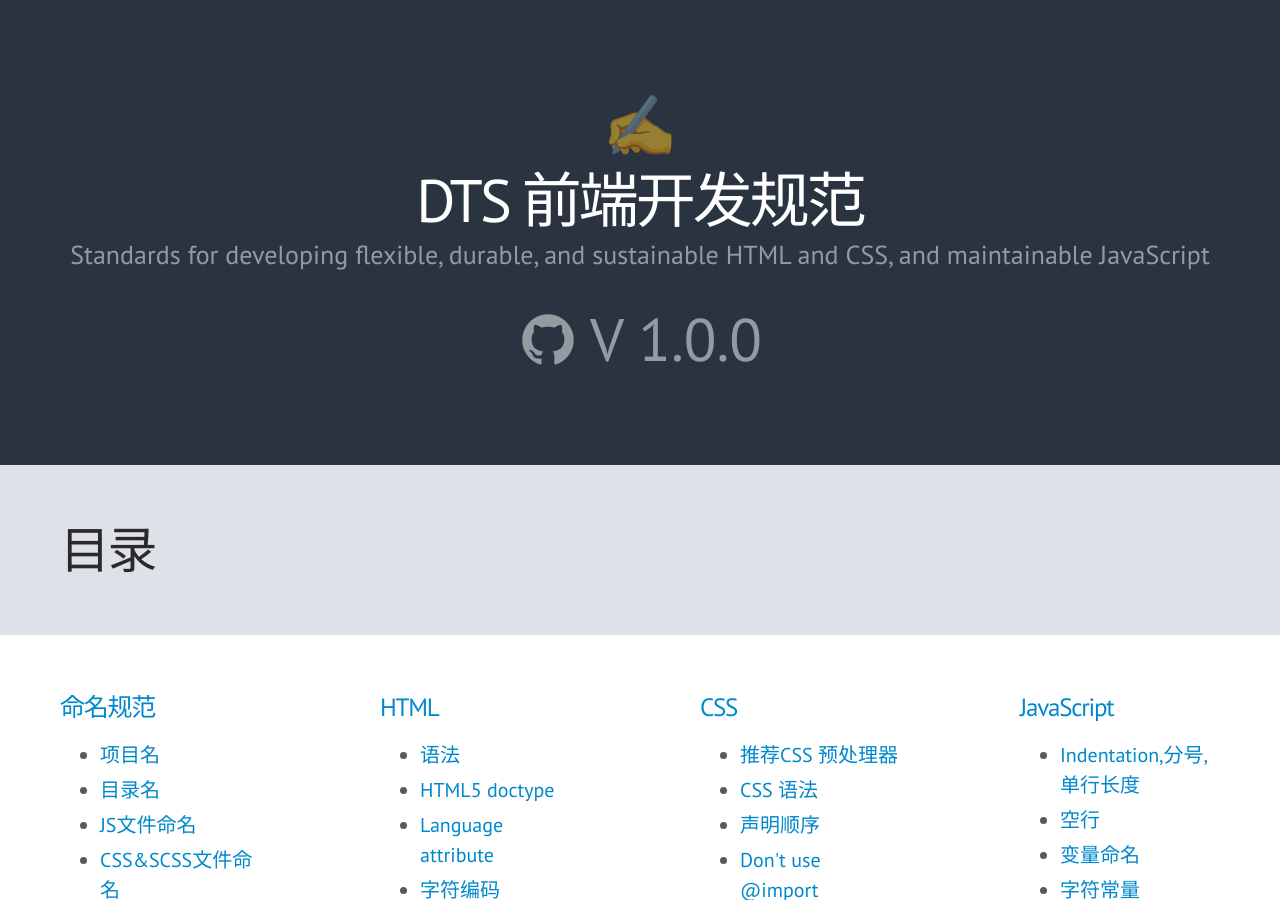
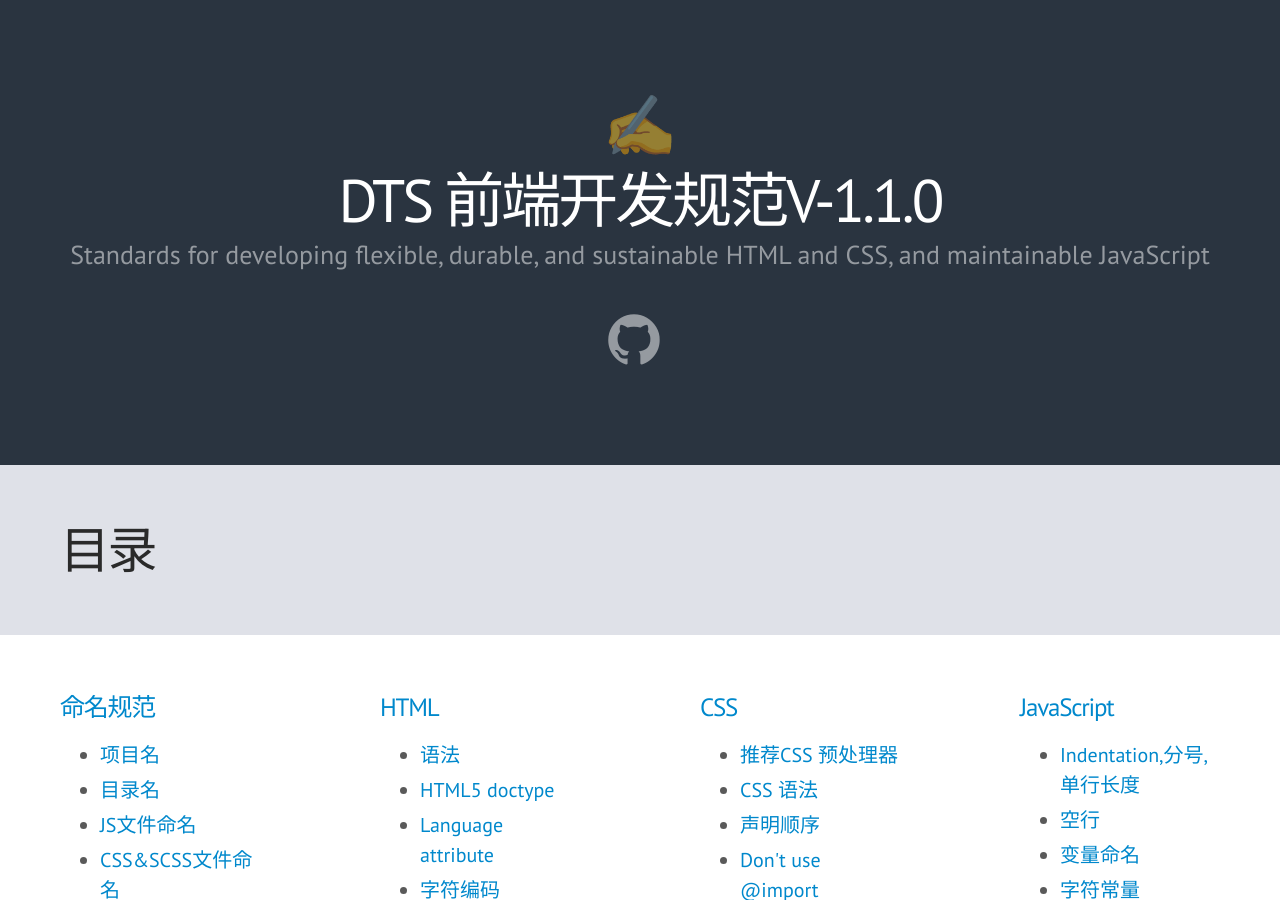
Before and after one commit to lee84233/html-standard, a Jekyll site: the page built from index.html, in a window 1280 px wide and 900 px high. Built offline with Jekyll 4.4.1, drawn with Linux system fonts in a browser that asks for light colours; nearby versions of some CDN libraries; some web fonts are replaced; Markdown is read by kramdown in place of the engine named in the settings; comment, search, counter and statistics services are not loaded.

Commit message:
:japanese_ogre: update

```diff
--- a/_config.yml
+++ b/_config.yml
@@ -1,4 +1,5 @@
 name:          DTS 前端开发规范
+version:       V-1.1.0
 description:   Standards for developing flexible, durable, and sustainable HTML and CSS, and maintainable JavaScript
 url:           https://lee84233.github.io/html-standard/
 
--- a/_includes/header.html
+++ b/_includes/header.html
@@ -1,12 +1,12 @@
 <header class="masthead">
   <div class="container">
     <span class="icon">&#9997;</span>
-    <h1>{{ site.name }}</h1>
+    <h1>{{ site.name }}{{ site.version }}</h1>
     <p class="lead">{{ site.description }}</p>
 
     <p class="masthead-links">
       <a href="https://github.com/lee84233/html-standard">
-        <span class="icon icon-github-circled">V 1.0.0</span>
+        <span class="icon icon-github-circled"></span>
       </a>
     </p>
   </div>
```
